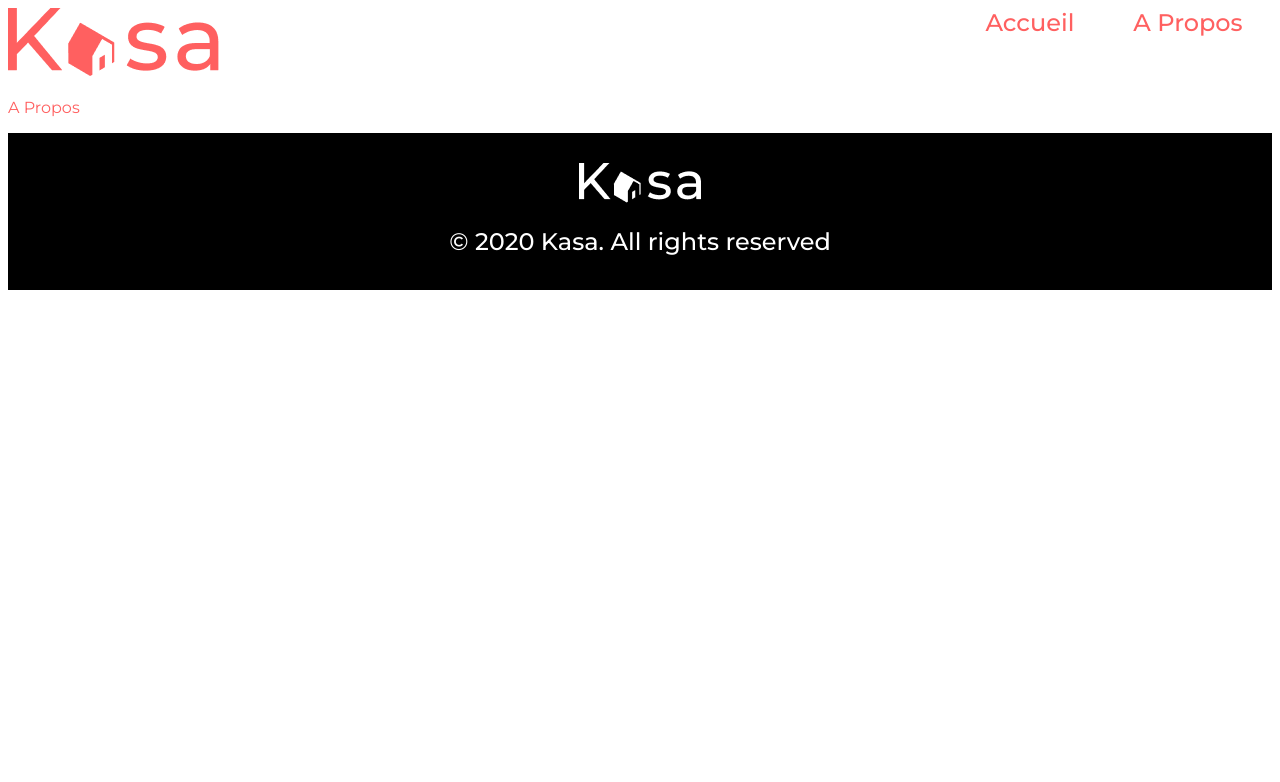
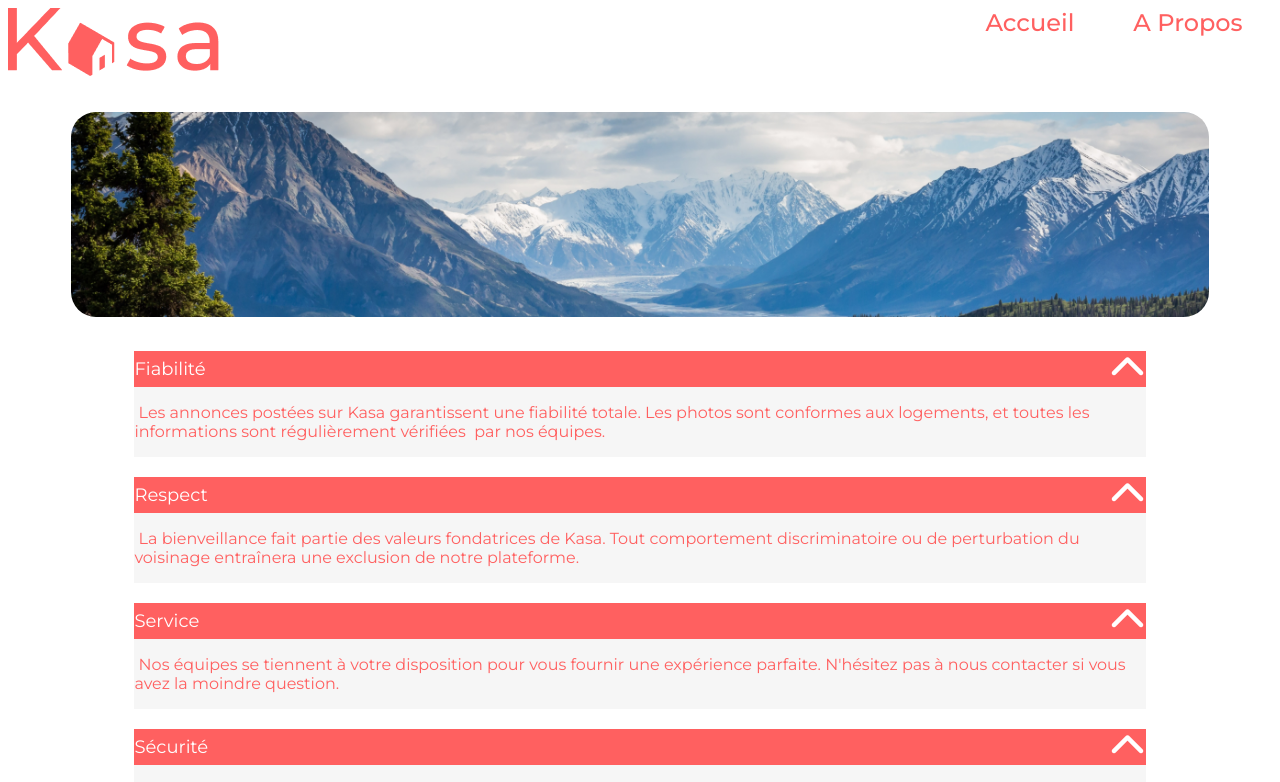
Before and after one commit to CathelineOnceUponATime/CathelineGrappin_11_28022022, a React (Create React App) app: page /apropos in a window 1280 px wide. Shown: the top 782 px of the page. Built offline with nearby package versions, Linux system fonts and the light colour scheme.

Commit message:
Mise en place de la galerie

```diff
--- a/src/Sass/Components/_accordion.scss
+++ b/src/Sass/Components/_accordion.scss
@@ -1,6 +1,6 @@
 details {
   width: 582px;
-  background-color: $couleur-primaire;
+  background-color: white;
   color: white;
   summary {
     font-size: 18px;
@@ -8,6 +8,7 @@ details {
     flex-direction: row;
     justify-content: space-between;
     align-items: center;
+    background-color: $couleur-primaire;
     i {
       font-family: 'Font Awesome 5 Free';
       transform: rotate(180deg);
@@ -23,8 +24,19 @@ details {
   }
 }
 details[open] {
+  background-color: $couleur-fond;
   i {
     font-family: 'Font Awesome 5 Free';
     transform: rotate(0deg);
   }
 }
+
+.accordeonWrap {
+  display: flex;
+  flex-direction: column;
+  justify-content: space-around;
+  .accordion {
+    width: 80%;
+    margin: 0% 10% 20px 10%;
+  }
+}
--- a/src/Sass/Components/_error.scss
+++ b/src/Sass/Components/_error.scss
@@ -19,5 +19,6 @@
     color: $couleur-primaire;
     font-size: 18px;
     font-weight: 500;
+    margin-bottom: 50px;
   }
 }
--- /dev/null
+++ b/src/Sass/Components/_galerie.scss
@@ -0,0 +1,33 @@
+.galerie {
+  display: flex;
+  flex-direction: row;
+  width: 100%;
+  position: relative;
+  button {
+    background-color: transparent;
+    border: none;
+    color: white;
+    position: absolute;
+  }
+
+  #precedent {
+    left: 20px;
+    top: 50%;
+    bottom: 50%;
+    z-index: 2;
+  }
+  #suivant {
+    right: 20px;
+    top: 50%;
+    bottom: 50%;
+    z-index: 2;
+  }
+
+  img {
+    width: 100%;
+    height: 400px;
+    object-fit: cover;
+    position: relative;
+    border-radius: 25px;
+  }
+}
--- /dev/null
+++ b/src/Sass/Pages/_aPropos.scss
@@ -0,0 +1,5 @@
+.imgAPropos {
+  border-radius: 25px;
+  width: 90%;
+  margin: 30px 5% 30px 5%;
+}
--- a/src/Sass/Pages/_logement.scss
+++ b/src/Sass/Pages/_logement.scss
@@ -1,8 +1,8 @@
 .imgAppart {
-  width: 1240px;
-  height: 425px;
+  width: 90%;
   object-fit: cover;
   border-radius: 25px;
+  margin: 30px 5% 30px 5%;
 }
 
 .logement {
@@ -52,3 +52,7 @@
   flex-direction: row;
   justify-content: space-between;
 }
+
+.vide {
+  color: $couleur-etoiles-non-aquises;
+}
--- a/src/Sass/main.scss
+++ b/src/Sass/main.scss
@@ -9,6 +9,8 @@
 @import './Components/location';
 @import './Components/tag';
 @import './Components/accordion';
+@import './Components/galerie';
 
 @import './Pages/accueil';
 @import './Pages/logement';
+@import './Pages/aPropos';
--- a/src/components/Accordion/index.jsx
+++ b/src/components/Accordion/index.jsx
@@ -1,18 +1,20 @@
 /* eslint-env jquery */
 
-function Accordion ({ titre, description }) {
+function Accordion ({ taille, titre, description }) {
+  const detailGrand = taille?.length > 0
+
+  function getClassName () {
+    return detailGrand > 0 ? 'accordion' : ''
+  }
+
   return (
-    <div>
-      <details open>
+    <details className={getClassName()} open>
       <summary> {titre} <i className='fas fa-2x fa-chevron-up' /> </summary>
-        <div>
       <p> {Array.isArray(description)
         ? (description.map(desc => desc + '\n '))
         : (description)}
       </p>
-        </div>
     </details>
-    </div>
   )
 }
 
--- a/src/components/Etoiles/index.jsx
+++ b/src/components/Etoiles/index.jsx
@@ -1,9 +1,13 @@
+import star from '../../assets/star_rate.svg'
+import starVide from '../../assets/star_rate-vide.svg'
+
 function Etoiles ({ etoiles }) {
-  const scaleType = <i className='fas fa-star' />
+  const etoilePleine = <img src={star} alt='star' />
+  const etoileVide = <img src={starVide} alt='star' />
   const range = [1, 2, 3, 4, 5]
   return (
     <div>
-      {range.map((rangeElem) => etoiles >= rangeElem ? (<span key={rangeElem.toString()}> {scaleType} </span>) : null)}
+      {range.map((rangeElem) => etoiles >= rangeElem ? (<span key={rangeElem.toString()}> {etoilePleine} </span>) : (<span key={rangeElem.toString()}> {etoileVide} </span>))}
     </div>
   )
 }
--- /dev/null
+++ b/src/components/Galerie/index.jsx
@@ -0,0 +1,32 @@
+function Galerie ({ pictures }) {
+  let photoCourante = 0
+  let photoSuivante = photoCourante === pictures?.length - 1 ? 0 : photoCourante + 1
+  let photoPrecedente = photoCourante === 0 ? pictures?.length - 1 : photoCourante - 1
+
+  function setPhotoSuivante (suivant) {
+    const imgLogement = document.getElementById('imgLogement')
+    if (imgLogement !== null) {
+      if (suivant) {
+        imgLogement.setAttribute('src', pictures?.[photoSuivante])
+        photoCourante = photoSuivante
+        photoSuivante = photoCourante === pictures?.length - 1 ? 0 : photoCourante + 1
+        photoPrecedente = photoCourante === 0 ? pictures?.length - 1 : photoCourante - 1
+      } else {
+        imgLogement.setAttribute('src', pictures?.[photoPrecedente])
+        photoCourante = photoPrecedente
+        photoSuivante = photoCourante === pictures?.length - 1 ? 0 : photoCourante + 1
+        photoPrecedente = photoCourante === 0 ? pictures?.length - 1 : photoCourante - 1
+      }
+    }
+  }
+
+  return (
+    <div className='galerie'>
+      <button id='precedent' onClick={() => setPhotoSuivante(false)}> <i className='fa-solid fa-3x fa-angle-left' /> </button>
+      <img id='imgLogement' src={pictures?.[0]} alt='logement' />
+      <button id='suivant' onClick={() => setPhotoSuivante(true)}> <i className='fa-solid fa-3x fa-angle-right' /> </button>
+    </div>
+  )
+}
+
+export default Galerie
--- a/src/pages/APropos/index.jsx
+++ b/src/pages/APropos/index.jsx
@@ -1,9 +1,15 @@
+import Accordion from '../../components/Accordion'
+import ImgAPropos from '../../assets/APropos.png'
 
 function APropos () {
   return (
     <div>
-      <div>
-        <p> A Propos </p>
+      <img className='imgAPropos' src={ImgAPropos} alt='A Propos' />
+      <div className='accordeonWrap'>
+        <Accordion taille='g' titre='Fiabilité' description='Les annonces postées sur Kasa garantissent une fiabilité totale. Les photos sont conformes aux logements, et toutes les informations sont régulièrement vérifiées  par nos équipes.' />
+        <Accordion taille='g' titre='Respect' description='La bienveillance fait partie des valeurs fondatrices de Kasa. Tout comportement discriminatoire ou de perturbation du voisinage entraînera une exclusion de notre plateforme.' />
+        <Accordion taille='g' titre='Service' description="Nos équipes se tiennent à votre disposition pour vous fournir une expérience parfaite. N'hésitez pas à nous contacter si vous avez la moindre question." />
+        <Accordion taille='g' titre='Sécurité' description="La sécurité est la priorité de Kasa. Aussi bien pour nos hôtes que pour les voyageurs, chaque logement correspond aux critères de sécurité établis par nos services. En laissant une note aussi bien à l'hôte qu'au locataire, cela permet à nos équipes de vérifier que les standards sont bien respectés. Nous organisons également des ateliers sur la sécurité domestique pour nos hôtes." />
       </div>
     </div>
   )
--- a/src/pages/Logement/index.jsx
+++ b/src/pages/Logement/index.jsx
@@ -3,6 +3,7 @@ import { useParams } from 'react-router-dom'
 import Tag from '../../components/Tag'
 import Etoiles from '../../components/Etoiles'
 import Accordion from '../../components/Accordion'
+import Galerie from '../../components/Galerie'
 
 function Logement () {
   const { idLogement } = useParams()
@@ -37,7 +38,7 @@ function Logement () {
         ? (<h1>  Error </h1>)
         : (
           <div>
-            <img className='imgAppart' src={logement?.cover} alt={logement?.title} />
+            <Galerie pictures={logement?.pictures} />
             <div className='logement'>
               <div className='infoLogement'>
                 <h1> {logement?.title} </h1>
```
Also changed, not shown: src/assets/star_rate-vide.svg (added), src/assets/star_rate.svg (added). Lines whose indentation alone changed are shown as unchanged.
